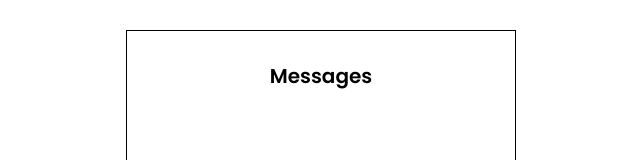
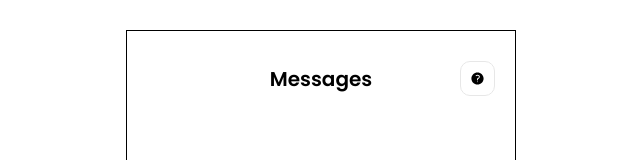
Before and after one commit to WojciechSkirlo/check-messages, a Vue app: page / in a window 1280 px wide. Shown: the top 160 px of the page, without its empty margins (319-959 px from the left). Built offline with nearby package versions, Linux system fonts and the light colour scheme; what vue3-particles would draw is missing.

Commit message:
add global component file

```diff
--- a/src/App.vue
+++ b/src/App.vue
@@ -1,11 +1,41 @@
 <template>
-  <main class="w-full bg-white md:max-w-[390px] md:border md:border-black">
+  <main class="w-full bg-white md:max-w-[390px] md:border overflow-hidden md:border-black relative">
+    <Transition
+      enter-from-class="-translate-x-full"
+      leave-to-class="-translate-x-full"
+      enter-active-class="duration-300 transition-translate"
+      leave-active-class="duration-300 transition-translate"
+    >
+      <div v-if="isInfo" class="absolute top-0 left-0 z-10 flex flex-col w-full h-full px-6 py-8 bg-white">
+        <div class="flex items-center justify-between w-full mb-8 gap-x-6">
+          <div class="h-9 w-9"></div>
+          <h2 class="text-lg font-semibold first-letter:uppercase">Outboarding</h2>
+          <button class="flex items-center justify-center border border-gray-100 h-9 w-9 rounded-xl" @click="isInfo = false">
+            <BaseIcon name="XMarkIcon" class="transition-colors duration-300" />
+          </button>
+        </div>
+        <div class="flex flex-col justify-between flex-1 gap-6 px-4 py-14 text-md">
+          <div class="grid grid-cols-1 gap-6">
+            <p>
+              If you want to know your messenger statistics you are in the right place. Yeah, you can check how many messages you exchanged with your
+              friends.
+            </p>
+            <p>Before you see your stats, you have to do a few things.</p>
+          </div>
+          <BaseButton @click="isInfo = false">Understand</BaseButton>
+        </div>
+      </div>
+    </Transition>
     <Swiper class="w-full h-full mySwiper" @swiper="setSwiper" @slide-change-transition-end="resetLoader">
       <SwiperSlide class="w-full h-screen md:h-[820px]">
         <div class="flex flex-col w-full h-full py-8">
           <div class="flex flex-col px-6">
-            <div class="flex items-center justify-center w-full mb-8 gap-x-6">
+            <div class="flex items-center justify-between w-full mb-8 gap-x-6">
+              <div class="h-9 w-9"></div>
               <h2 class="text-lg font-semibold first-letter:uppercase">messages</h2>
+              <button class="flex items-center justify-center border border-gray-100 h-9 w-9 rounded-xl" @click="isInfo = true">
+                <BaseIcon name="QuestionMarkCircleIcon" class="transition-colors duration-300" />
+              </button>
             </div>
           </div>
           <Transition name="fade">
@@ -41,6 +71,7 @@ import TheUser from "./components/the/User.vue";
 
 const isLoader = ref(false);
 const isLoaded = ref(false);
+const isInfo = ref(false);
 const vFiles = ref<FileList | null>();
 
 const selectedUser = ref<User | null>(null);
--- /dev/null
+++ b/src/components/base/Button.vue
@@ -0,0 +1,8 @@
+<template>
+  <button
+    type="button"
+    class="absolute flex justify-center w-48 px-8 py-5 text-sm text-white -translate-x-1/2 bg-black rounded-xl bottom-12 left-1/2 first-letter:uppercase"
+  >
+    <slot />
+  </button>
+</template>
--- a/src/components/base/Loader.vue
+++ b/src/components/base/Loader.vue
@@ -1,28 +1,16 @@
 <template>
-  <div
-    class="absolute top-0 left-0 z-40 flex items-center justify-center w-full h-full bg-white"
-  >
+  <div class="absolute top-0 left-0 z-40 flex items-center justify-center w-full h-full bg-white">
     <div class="flex flex-col items-center mb-12">
       <div
         class="flex items-center justify-center w-48 h-48 transform bg-black rounded-full bg-opacity-5"
         :class="!isLoaded ? 'animate-pulse-slow' : 'animate-pulse-slow-one'"
       >
-        <div
-          class="flex items-center justify-center bg-black rounded-full w-36 h-36 bg-opacity-10"
-        >
+        <div class="flex items-center justify-center bg-black rounded-full w-36 h-36 bg-opacity-10">
           <div
             class="flex items-center justify-center w-24 h-24 transition-all duration-1000 bg-black rounded-full"
             :class="!isLoaded && 'animate-pulse-color'"
           >
-            <svg
-              v-if="isLoaded"
-              class="fill-white"
-              xmlns="http://www.w3.org/2000/svg"
-              width="43"
-              height="34"
-              viewBox="0 0 43 34"
-              fill="none"
-            >
+            <svg v-if="isLoaded" class="fill-white" xmlns="http://www.w3.org/2000/svg" width="43" height="34" viewBox="0 0 43 34" fill="none">
               <path
                 fill-rule="evenodd"
                 clip-rule="evenodd"
@@ -35,20 +23,11 @@
       <div class="flex flex-col items-center">
         <h3
           class="font-semibold text-center mt-14 first-letter:uppercase"
-          v-text="
-            isLoaded ? 'we succeeded!' : 'loading... (it may take some time)'
-          "
+          v-text="isLoaded ? 'we succeeded!' : 'loading... (it may take some time)'"
         ></h3>
       </div>
       <Transition name="fade">
-        <button
-          v-if="isLoaded"
-          type="button"
-          @click="$emit('checkResults')"
-          class="absolute flex justify-center w-48 px-8 py-5 text-sm text-white -translate-x-1/2 bg-black rounded-xl bottom-12 left-1/2 first-letter:uppercase"
-        >
-          Check the results 💬
-        </button>
+        <BaseButton v-if="isLoaded" @click="$emit('checkResults')">Check the results 💬</BaseButton>
       </Transition>
     </div>
     <TheConfetti v-if="isLoaded" />
--- /dev/null
+++ b/src/global-components.d.ts
@@ -0,0 +1,5 @@
+declare module "@vue/runtime-core" {
+  export interface GlobalComponents {
+    BaseIcon: string;
+  }
+}
--- /dev/null
+++ b/src/global-components.ts
@@ -0,0 +1,16 @@
+import { defineAsyncComponent } from "vue";
+import type { App } from "vue";
+
+const BaseIcon = defineAsyncComponent(() => import("./components/base/Icon.vue"));
+const BaseLoader = defineAsyncComponent(() => import("./components/base/Loader.vue"));
+const BaseInputFile = defineAsyncComponent(() => import("./components/base/InputFile.vue"));
+const BaseInputSearch = defineAsyncComponent(() => import("./components/base/InputSearch.vue"));
+const BaseButton = defineAsyncComponent(() => import("./components/base/Button.vue"));
+
+export default function (app: App) {
+  app.component("BaseIcon", BaseIcon);
+  app.component("BaseLoader", BaseLoader);
+  app.component("BaseInputFile", BaseInputFile);
+  app.component("BaseInputSearch", BaseInputSearch);
+  app.component("BaseButton", BaseButton);
+}
--- a/src/main.ts
+++ b/src/main.ts
@@ -2,30 +2,12 @@ import { createApp } from "vue";
 import App from "./App.vue";
 import "./assets/main.css";
 import Particles from "vue3-particles";
-import { defineAsyncComponent } from "vue";
 import decode from "./../plugins/decode";
+import globalComponents from "./global-components";
 
 const app = createApp(App);
 
-app.component(
-  "BaseIcon",
-  defineAsyncComponent(() => import("../src/components/base/Icon.vue"))
-);
-
-app.component(
-  "BaseLoader",
-  defineAsyncComponent(() => import("../src/components/base/Loader.vue"))
-);
-
-app.component(
-  "BaseInputFile",
-  defineAsyncComponent(() => import("../src/components/base/InputFile.vue"))
-);
-
-app.component(
-  "BaseInputSearch",
-  defineAsyncComponent(() => import("../src/components/base/InputSearch.vue"))
-);
+app.use(globalComponents);
 
 app.use(decode);
 app.use(Particles);
--- a/tailwind.config.js
+++ b/tailwind.config.js
@@ -43,6 +43,7 @@ module.exports = {
     fontSize: {
       xs: ["11px", "17px"],
       sm: ["12px", "18px"],
+      md: ["14px", "18px"],
       base: ["16px", "24px"],
       lg: ["20px", "30px"],
     },
```
